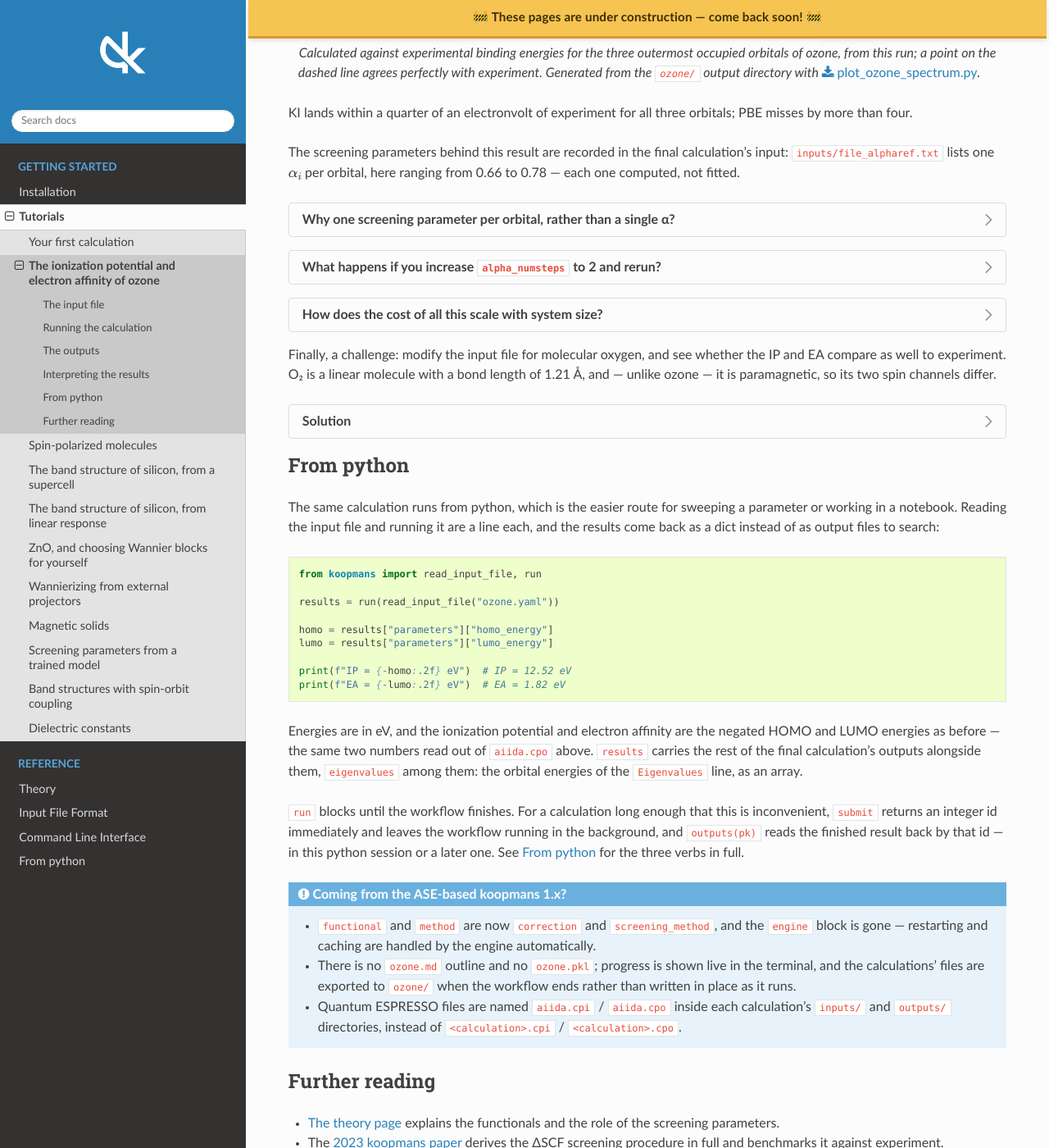
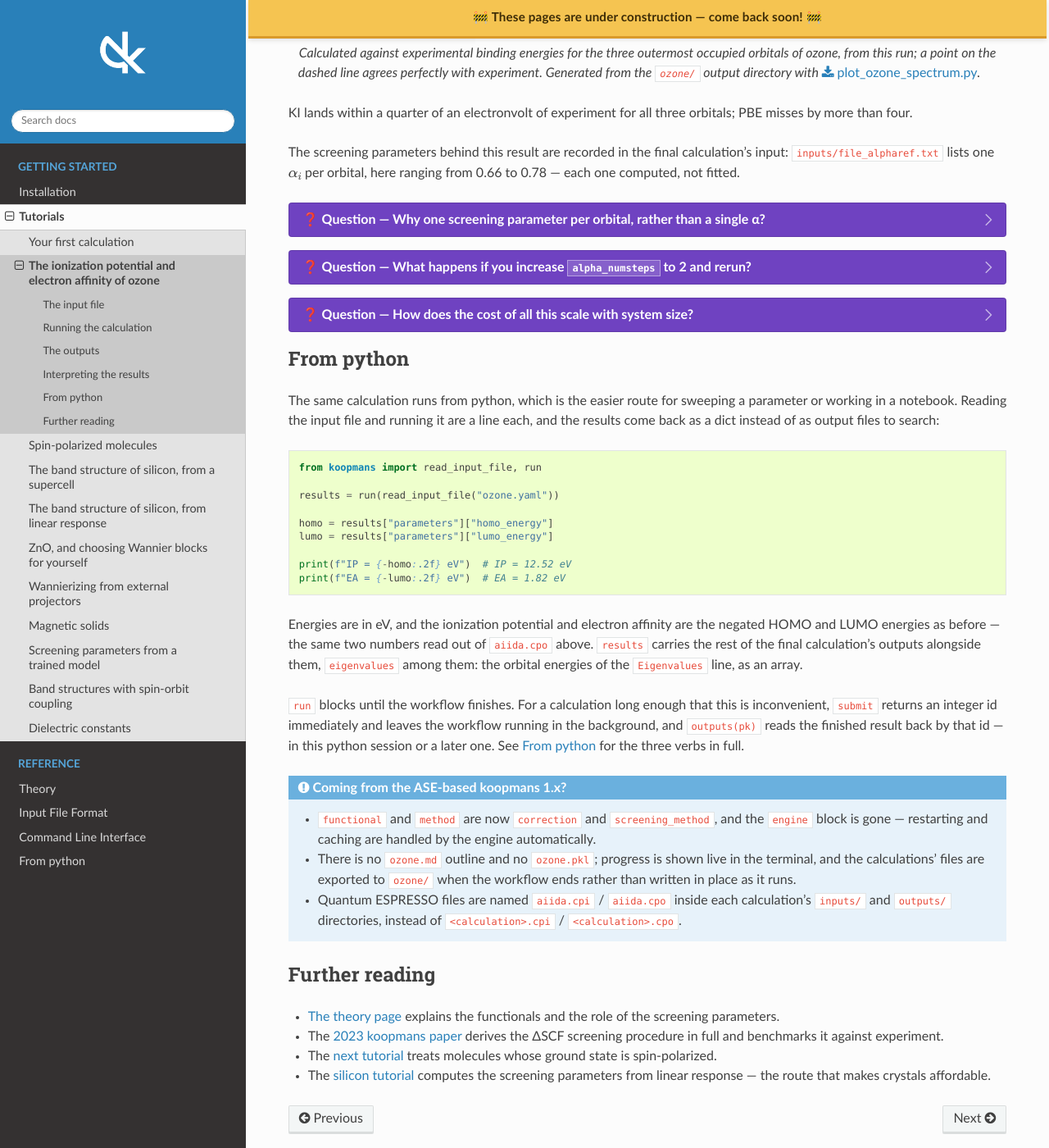
Before and after one commit to elinscott/koopmans, a Sphinx documentation site: the page built from docs/source/tutorials/ozone.rst, in a window 1280 px wide and 1400 px high, scrolled down 4907 px. Shown: the whole window at 82% size. Built offline with Sphinx 7.4.7 and the Read the Docs theme 3.1.0, drawn with Linux system fonts in a browser that asks for light colours; some of the changed text lies outside the part shown.

Commit message:
Style the tutorial questions and move the O2 exercise
The question dropdowns looked like any other collapsible block, and the
O2 exercise sat on the ozone page rather than the spin-polarized one.

- Gives each question a violet "❓ Question" banner, via the
  sphinx-design dropdown's :class-title: and a rule in custom.css.
  docstrfmt silently drops :class: from a native admonition, so the
  admonition route cannot hold the styling.
- Moves the O2 challenge, its solution and the o2.yaml link to the
  spin-polarized molecules tutorial; the ozone page keeps only its
  further-reading pointer there.
- Deletes ozone_spinpol.yaml, which nothing referenced.

Co-Authored-By: Claude Opus 5 (1M context) <noreply@anthropic.com>

```diff
--- a/docs/source/_static/custom.css
+++ b/docs/source/_static/custom.css
@@ -88,3 +88,24 @@ section:has(> .landing-logo) > h1 {
     color: #999;
     font-style: italic;
 }
+
+/* Tutorial questions: a sphinx-design dropdown whose header reads as a banner.
+   Violet is not among the theme's admonition colors (note blue, tip green,
+   warning orange, danger red), so a question never reads as one of those.
+   sphinx-design's own :color: options carry no violet, hence the rule here. */
+.sd-dropdown .sd-summary-title.question-header {
+    background-color: #6f42c1;
+    color: #fff;
+}
+
+.sd-dropdown:has(> .question-header) {
+    border: 1px solid #6f42c1;
+}
+
+/* Inline literals in a question title keep the theme's light background by
+   default, which is illegible on violet. */
+.sd-dropdown .sd-summary-title.question-header code {
+    background-color: rgba(255, 255, 255, 0.16);
+    border-color: rgba(255, 255, 255, 0.4);
+    color: #fff;
+}
--- a/docs/source/tutorials/ozone.rst
+++ b/docs/source/tutorials/ozone.rst
@@ -31,8 +31,8 @@ than that:
   resulting energy differences against the orbital energies (see :doc:`the theory page
   <../theory>`).
 - ``init_orbitals: kohn-sham`` uses the Kohn-Sham orbitals of the base functional as the
-  variational orbitals — and for KI they also *remain* the variational orbitals, since KI
-  leaves the orbitals of its base functional unchanged. This is common practice for
+  variational orbitals — and for KI they also *remain* the variational orbitals, since
+  KI leaves the orbitals of its base functional unchanged. This is common practice for
   molecules; periodic systems use Wannier functions instead.
 - ``alpha_numsteps`` above is 1, so the screening parameters are computed once, from a
   guess, and used. More steps refine them self-consistently.
@@ -42,7 +42,8 @@ than that:
 The ``atoms`` block describes the cell and the atoms in it, much like a Quantum ESPRESSO
 input file. The positions are Cartesian, in the units the block declares.
 
-.. dropdown:: Why is the simulation cell so much larger than the molecule itself?
+.. dropdown:: ❓ Question — Why is the simulation cell so much larger than the molecule itself?
+    :class-title: question-header
 
     The cell is a box of vacuum that keeps the molecule's periodic images apart — a
     plane-wave code works in a supercell even when the system is treated as
@@ -56,10 +57,10 @@ The ``calculator_parameters`` block holds the plane-wave settings:
 - Ozone has 18 valence electrons and therefore nine filled orbitals; ``nbnd: 10`` adds
   one empty orbital, which we need because the electron affinity is the energy of the
   LUMO.
-- ``ecutrho`` sits under ``kcp.system`` rather than at the top level because it is passed
-  straight through to ``kcp.x``, the Quantum ESPRESSO code that evaluates the corrected
-  functional. Keywords that ``koopmans`` does not define itself can be handed to the
-  underlying codes this way.
+- ``ecutrho`` sits under ``kcp.system`` rather than at the top level because it is
+  passed straight through to ``kcp.x``, the Quantum ESPRESSO code that evaluates the
+  corrected functional. Keywords that ``koopmans`` does not define itself can be handed
+  to the underlying codes this way.
 
 *************************
  Running the calculation
@@ -112,7 +113,8 @@ calculation, a dummy spin-resolved calculation that lays out the restart files,
 final spin-resolved calculation that restarts from the spin-unpolarized density
 duplicated into both spin channels.
 
-.. dropdown:: Why the detour, instead of one spin-resolved calculation from scratch?
+.. dropdown:: ❓ Question — Why the detour, instead of one spin-resolved calculation from scratch?
+    :class-title: question-header
 
     For ozone — a closed-shell molecule — a direct spin-resolved calculation would in
     fact converge to the correct spin-symmetric solution. The detour has two virtues all
@@ -215,7 +217,8 @@ bottom for the ``HOMO Eigenvalue`` and ``LUMO Eigenvalue`` lines — and, for th
 comparison, find the same lines in the initialization output,
 ``ozone/06-dft_init_nspin2/01-dft_init-KcpCalculation/outputs/aiida.cpo``.
 
-.. dropdown:: What do you find?
+.. dropdown:: ❓ Question — What do you find?
+    :class-title: question-header
 
     Near the bottom of the final KI output:
 
@@ -276,7 +279,8 @@ The screening parameters behind this result are recorded in the final calculatio
 input: ``inputs/file_alpharef.txt`` lists one :math:`\alpha_i` per orbital, here ranging
 from 0.66 to 0.78 — each one computed, not fitted.
 
-.. dropdown:: Why one screening parameter per orbital, rather than a single α?
+.. dropdown:: ❓ Question — Why one screening parameter per orbital, rather than a single α?
+    :class-title: question-header
 
     A single :math:`\alpha` fitted to the HOMO would enforce the Koopmans condition on
     the HOMO alone — the ionization potential would come out the same by construction,
@@ -284,7 +288,8 @@ from 0.66 to 0.78 — each one computed, not fitted.
     noticeably, because an :math:`\alpha` tuned for the HOMO cannot simultaneously
     describe the LUMO. Screening is an orbital-by-orbital affair.
 
-.. dropdown:: What happens if you increase ``alpha_numsteps`` to 2 and rerun?
+.. dropdown:: ❓ Question — What happens if you increase ``alpha_numsteps`` to 2 and rerun?
+    :class-title: question-header
 
     With ``alpha_numsteps: 1`` the screening parameters are computed once from the
     starting guess and never checked for self-consistency. With a second step, the
@@ -293,7 +298,8 @@ from 0.66 to 0.78 — each one computed, not fitted.
     convergence threshold (``alpha_conv_thr``). You should find that the parameters
     barely move — the first pass already brought them close to self-consistency.
 
-.. dropdown:: How does the cost of all this scale with system size?
+.. dropdown:: ❓ Question — How does the cost of all this scale with system size?
+    :class-title: question-header
 
     Each screening iteration runs roughly one constrained calculation per orbital, so a
     ΔSCF Koopmans calculation costs about :math:`N_\text{orb}` times a single DFT
@@ -303,20 +309,6 @@ from 0.66 to 0.78 — each one computed, not fitted.
     in the loop is itself far more expensive. That is what makes ΔSCF impractical for
     solids, and why the :doc:`silicon tutorial <silicon_dfpt>` computes the screening
     parameters from linear response (DFPT) instead.
-
-Finally, a challenge: modify the input file for molecular oxygen, and see whether the IP
-and EA compare as well to experiment. O₂ is a linear molecule with a bond length of 1.21
-Å, and — unlike ozone — it is paramagnetic, so its two spin channels differ.
-
-.. dropdown:: Solution
-
-    Set ``"spin": "collinear"`` in the ``workflow`` block, add ``"tot_magnetization":
-    2`` and lower ``"nbnd"`` to ``8`` in ``calculator_parameters``, and update the
-    atoms. A complete input file — which also runs two screening iterations and lets
-    near-degenerate orbitals share a screening parameter — is :download:`o2.yaml
-    <o2.yaml>`. Running it gives an IP of 12.35 eV and an EA of
-    0.40 eV, against experimental values of 12.07 and 0.45 eV (`NIST
-    <https://webbook.nist.gov/cgi/cbook.cgi?ID=C7782447&Mask=20#Ion-Energetics>`_).
 
 *************
  From python
```
Also changed, not shown: docs/source/tutorials/magnetic_molecules.rst (+16 -0 lines), docs/source/tutorials/ozone_spinpol.yaml (deleted, +0 -32 lines).
